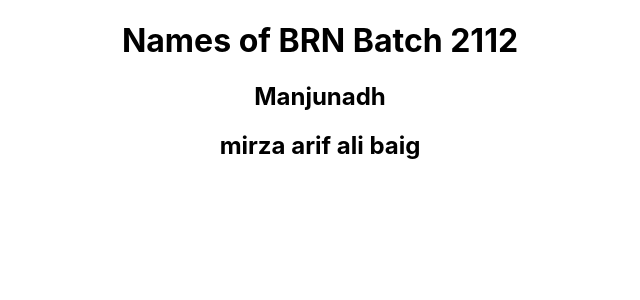
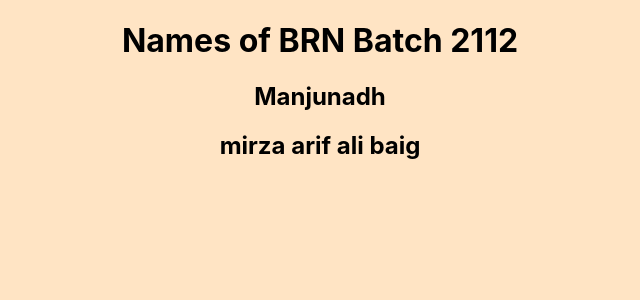
Before and after one commit to manjunadhb/Batch2112, a React (Create React App) app: page / in a window 1280 px wide. Shown: the top 300 px of the page, without its empty margins (320-960 px from the left). Built offline with nearby package versions, Linux system fonts and the light colour scheme.

Commit message:
added bg color

```diff
--- a/src/App.css
+++ b/src/App.css
@@ -1,3 +1,9 @@
+
+body
+{
+  background-color: bisque;
+}
+
 .App {
   text-align: center;
 }
```
